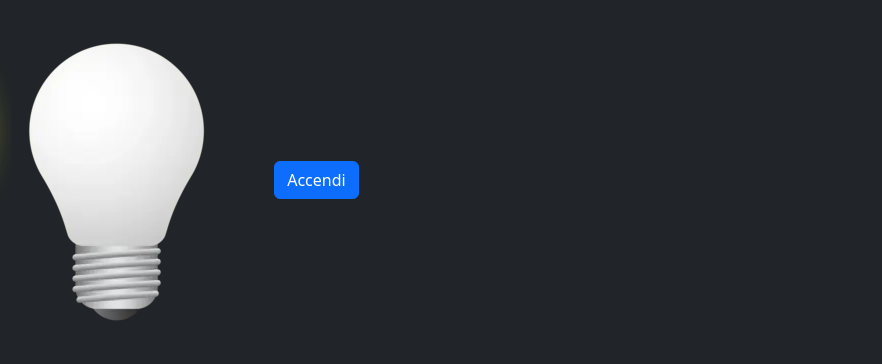
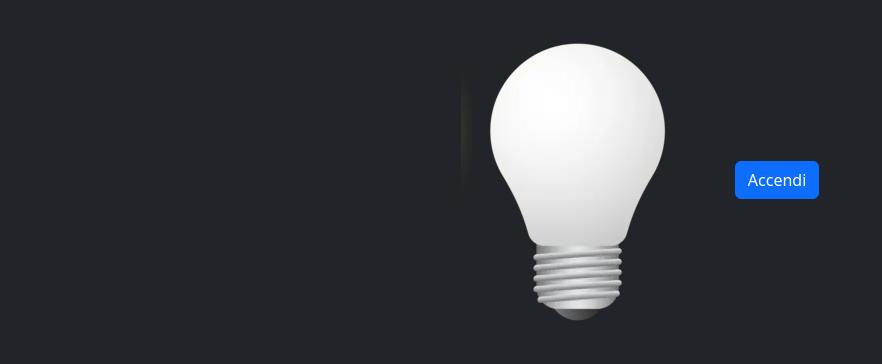
Before and after one commit to Giovanni-Iapichino/js-dom-1, a plain HTML site: page index.html in a window 1280 px wide. Shown: the whole page, without its empty margins (0-882 px from the left). Drawn offline with nearby package versions, Linux system fonts and the light colour scheme.

Commit message:
add-container

```diff
--- a/index.html
+++ b/index.html
@@ -23,8 +23,9 @@
   </head>
   <body data-bs-theme="dark">
     <header></header>
-    <main>
-      <div>
+    <main class="container text-center">
+      <div class="row justify-content-center">
+        <div class="col">
           <img
             id="lamp-off"
             class="img-fluid"
@@ -32,6 +33,7 @@
             alt="lamp"
           />
           <button id="btn-lamp" class="btn btn-primary">Accendi</button>
+        </div>
       </div>
     </main>
     <footer></footer>
```
Lines whose indentation alone changed are shown as unchanged.
